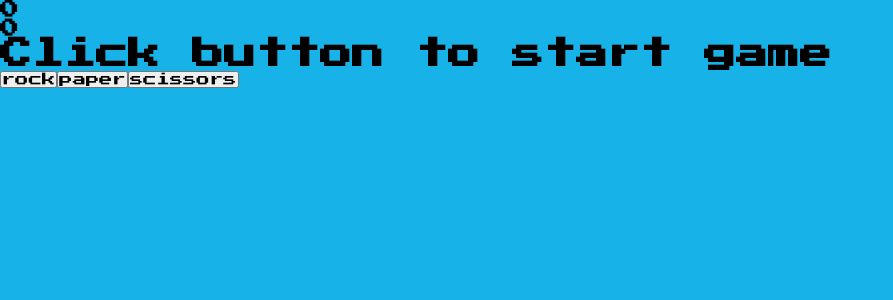
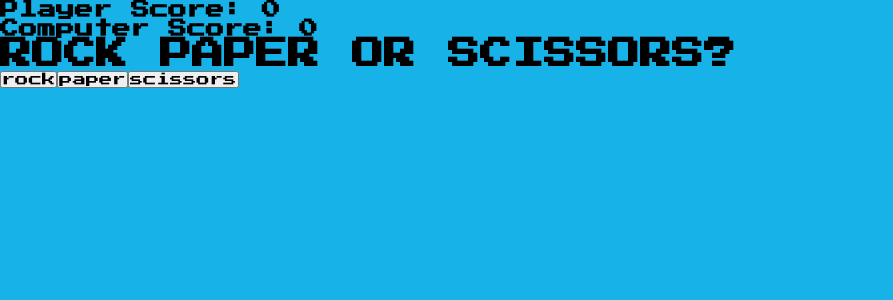
Before and after one commit to ImExtraPolite3/rock-paper-scissors, a React (Vite) app: page / in a window 1280 px wide. Both pictures are taken after a click on the button 640 px from the left and 488 px from the top of the page. Shown: the top 300 px of the page, without its empty margins (0-893 px from the left). Built offline with nearby package versions, Linux system fonts and the light colour scheme.

Commit message:
add divs

```diff
--- a/src/components/Game.jsx
+++ b/src/components/Game.jsx
@@ -35,18 +35,22 @@ function CreateButton({ setUser, setWins, setLoses }) {
 }
 
 export default function DisplayButton() {
-  const [user, setUser] = useState('Click button to start game');
+  const [user, setUser] = useState('ROCK PAPER OR SCISSORS?');
   const [wins, setWins] = useState(0);
   const [loses, setLoses] = useState(0);
 
   return (
     <>
       <div className="scores">
-        <h3 className="wins">{wins}</h3>
-        <h3 className="loses">{loses}</h3>
+        <h3 className="wins">{`Player Score: ${wins}`}</h3>
+        <h3 className="loses">{`Computer Score: ${loses}`}</h3>
       </div>
-      <h1>{user}</h1>
-      <CreateButton setUser={setUser} setWins={setWins} setLoses={setLoses} />
+      <div className="display-round-result">
+        <h1>{user}</h1>
+      </div>
+      <div>
+        <CreateButton setUser={setUser} setWins={setWins} setLoses={setLoses} />
+      </div>
     </>
   );
 }
```
